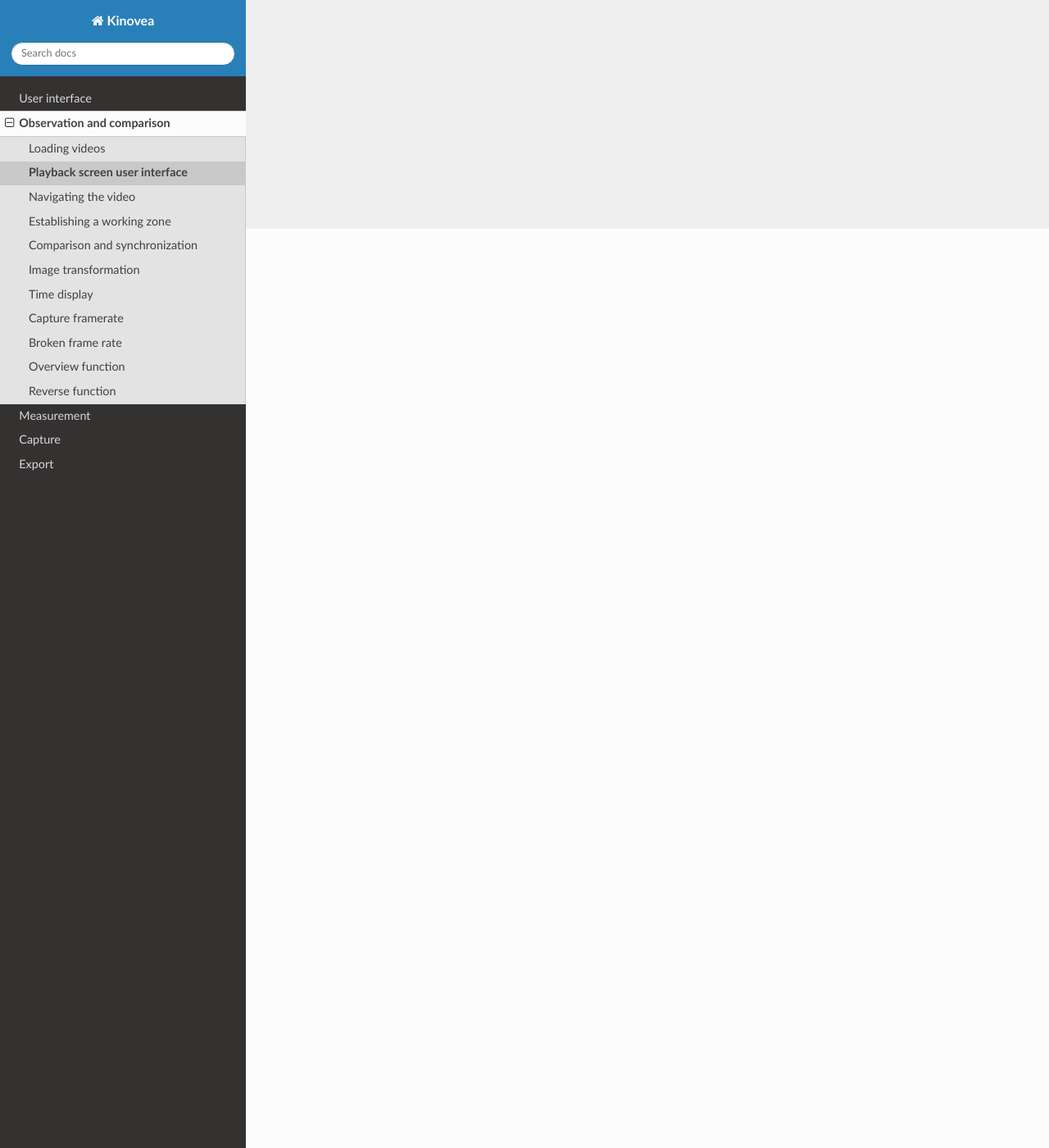
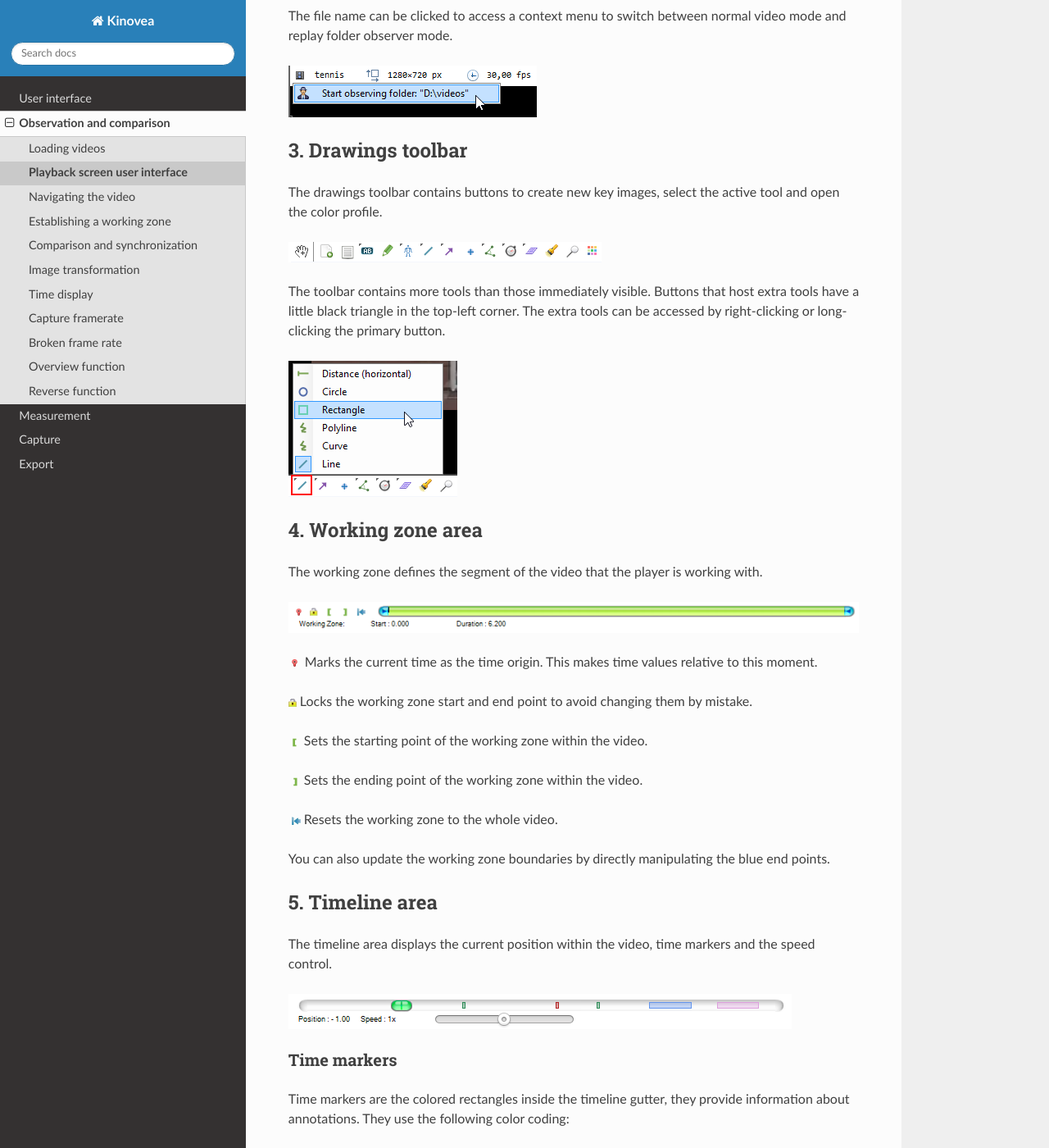
Before and after one commit to Kinovea/kinovea-docs, a Sphinx documentation site: the page built from source/observation/playback_ui.rst, in a window 1280 px wide and 1400 px high, scrolled down 1121 px. Shown: the whole window at 82% size. Built offline with Sphinx 7.4.7 and the Read the Docs theme 2.0.0, drawn with Linux system fonts in a browser that asks for light colours; some of the changed text lies outside the part shown.

Commit message:
wip: observation.

```diff
--- a/source/observation/playback_ui.rst
+++ b/source/observation/playback_ui.rst
@@ -2,15 +2,115 @@
 Playback screen user interface
 ==============================
 
-TODO:
+The playback screen is divided in the following areas:
 
-- An image highlighting the various areas in the player UI.
+.. image:: /images/observation/ui.png
 
-1. High level overview of each area in the player UI. Just a quick mention of what kind of functions we access from each area.
-2. image area and resize handles.
-3. info bar at the top and what it contains. + close button at the top right.
-4. drawings tool bar.
-5. working zone tool bar, working zone timeline, working zone info.
-6. main timeline. Main info and speed control.
-7. playback buttons.
-8. export buttons.
+1. Image viewport
+-----------------
+The image viewport is the main area where the video is played back.
+
+Double clicking the image maximizes it in the viewport area.
+The handles at the four corners of the image can be used to change its size.
+
+
+
+2. Infobar
+----------
+.. image:: /images/observation/infobar.png
+
+The infobar contains the name of the file, the image size and the frame rate.
+
+The file name can be clicked to access a context menu to switch between normal video mode and replay folder observer mode.
+
+.. image:: /images/capture/menuobserver.png
+
+
+3. Drawings toolbar
+-------------------
+The drawings toolbar contains buttons to create new key images, select the active tool and open the color profile.
+
+.. image:: /images/observation/toolbar.png
+
+The toolbar contains more tools than those immediately visible.
+Buttons that host extra tools have a little black triangle in the top-left corner.
+The extra tools can be accessed by right-clicking or long-clicking the primary button.
+
+.. image:: /images/observation/subtools.png
+
+4. Working zone area
+--------------------
+The working zone defines the segment of the video that the player is working with.
+
+.. image:: /images/observation/workingzone.png
+
+|TimeOrigin| Marks the current time as the time origin. This makes time values relative to this moment.
+
+|WZLock| Locks the working zone start and end point to avoid changing them by mistake.
+
+|WZStart| Sets the starting point of the working zone within the video.
+
+|WZEnd| Sets the ending point of the working zone within the video.
+
+|WZReset| Resets the working zone to the whole video.
+
+.. |TimeOrigin| image:: /images/observation/icons/timeorigin.png
+.. |WZLock| image:: /images/observation/icons/wz_lock.png
+.. |WZStart| image:: /images/observation/icons/wz_left.png
+.. |WZEnd| image:: /images/observation/icons/wz_right.png
+.. |WZReset| image:: /images/observation/icons/wz_reset.png
+
+You can also update the working zone boundaries by directly manipulating the blue end points.
+
+5. Timeline area
+----------------
+The timeline area displays the current position within the video, time markers and the speed control.
+
+.. image:: /images/observation/timeline.png
+
+Time markers
+**************************
+Time markers are the colored rectangles inside the timeline gutter, they provide information about annotations.
+They use the following color coding:
+
+- Red: the time origin.
+- Green: a key image.
+- Blue: a chronometer.
+- Purple: a trajectory.
+
+Speed control
+*************
+
+The speed slider goes from 0 to twice the nominal speed of the video.
+
+The displayed speed value takes into account the slow motion factor configured such that the speed is shown as a percentage of the real world action speed.
+For example if a video is filmed at 240 fps and saved into a file as 24 fps, the video will normally play back at 10% of the real world speed.
+In this case the speed control will go from 0 to 20% with a mid-point at 10%.
+
+6. Playback controls
+--------------------
+
+.. image:: /images/observation/playbackcontrols.png
+
+From left to right the buttons provides the following functions:
+
+- Returns to the start of the video or working zone.
+- Goes back one frame.
+- Starts playback.
+- Goes forward one frame.
+- Goes to the end of the video or working zone.
+
+
+7. Export controls
+------------------
+The export controls provide ways to export videos and images of the current file.
+
+.. image:: /images/observation/exportcontrols.png
+
+See: Export > Exporting video and images
+
+8. Context menu
+---------------
+The context menu provides quick access to more functions.
+
+.. image:: /images/observation/contextmenu.png
```
Also changed, not shown: source/observation/loading.rst (+23 -4 lines), source/images/observation/contextmenu.png (added), source/images/observation/exportcontrols.png (added), source/images/observation/icons/kf_new.png (added), source/images/observation/icons/timeorigin.png (added), source/images/observation/icons/wz_left.png (added), source/images/observation/icons/wz_lock.png (added), source/images/observation/icons/wz_reset.png (added), source/images/observation/icons/wz_right.png (added), source/images/observation/infobar.png (added), source/images/observation/menuobserver.png (added), source/images/observation/playbackcontrols.png (added), source/images/observation/subtools.png (added), source/images/observation/timeline.png (added), 3 more files.
